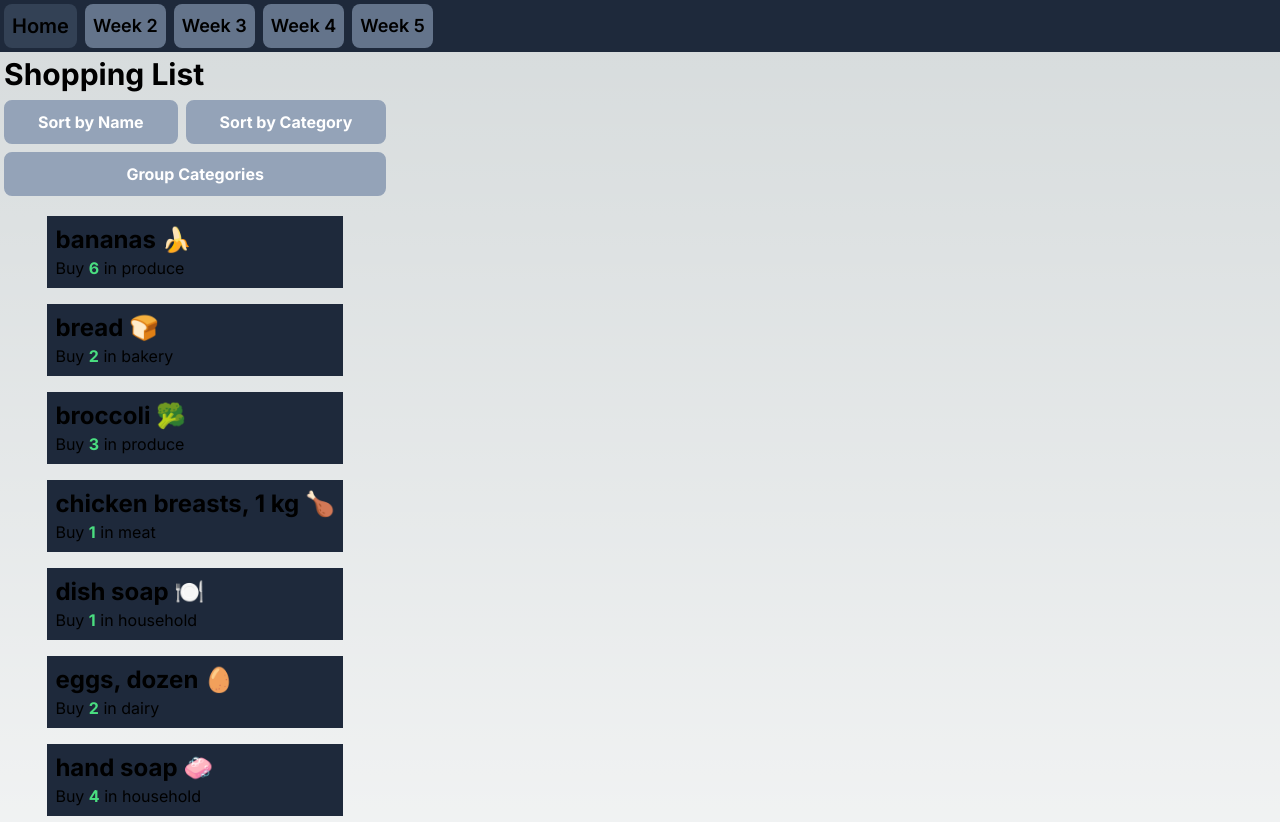
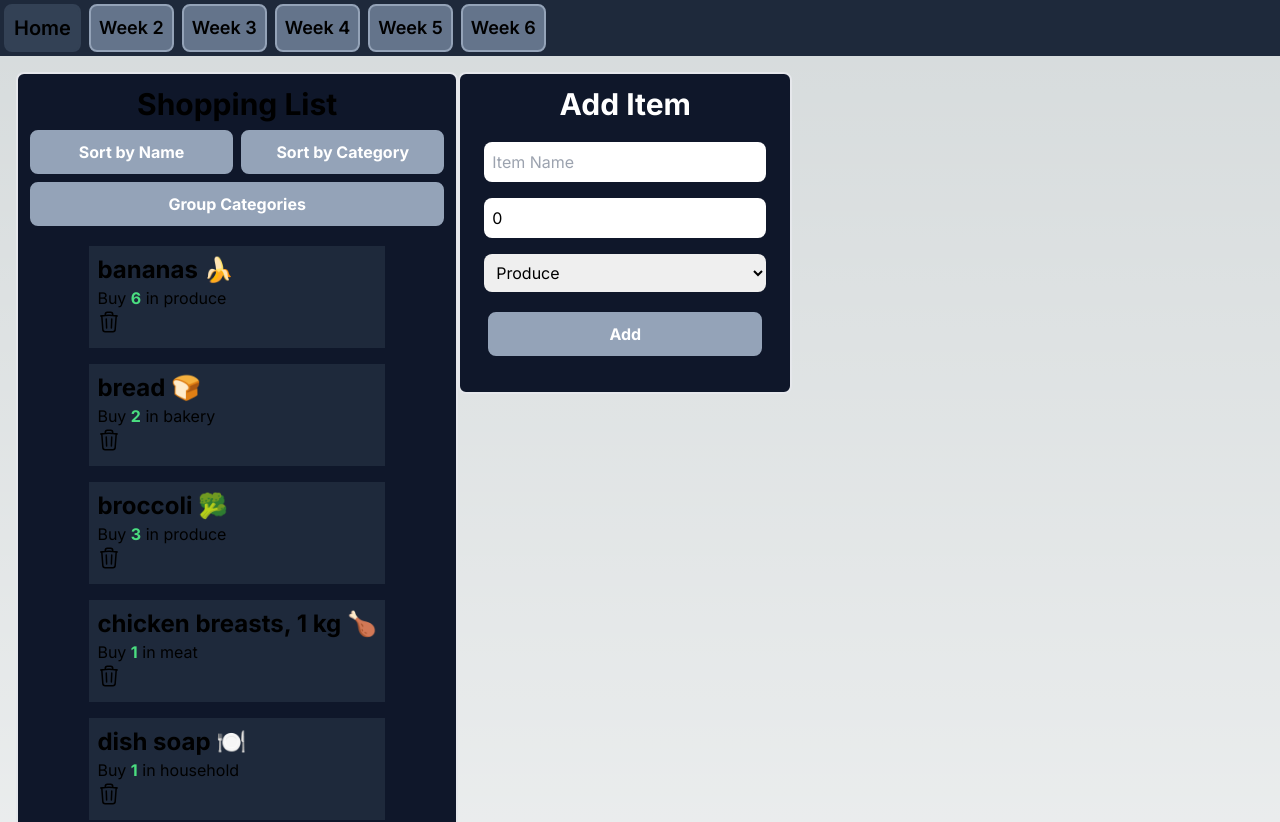
Before and after one commit to NickDimarzo/cprg306-assignments, a Next.js app: page /week-6 in a window 1280 px wide. Shown: the top 822 px of the page. Built offline with nearby package versions, Linux system fonts and the light colour scheme.

Commit message:
finished week 6

```diff
--- a/app/nav/nav-bar.js
+++ b/app/nav/nav-bar.js
@@ -28,16 +28,22 @@ export default function NavBar() {
         link: "week-5",
      };
 
+     const week6 = {
+        name: "Week 6",
+        link: "week-6",
+     };
+
     return (
         <nav className=" bg-slate-800">
             <ul className="flex ">
-                <li className="bg-slate-700 m-1 p-2 text-xl font-semibold rounded-lg">
+                <li className="bg-slate-700 m-1 p-2 text-xl font-semibold rounded-lg border-2 border-slate-700  hover:border-green-500 hover:text-green-500">
                     <Link href="/">Home</Link>
                 </li>
                 <NavItem {...week2} />
                 <NavItem {...week3} />
                 <NavItem {...week4} />
                 <NavItem {...week5} />
+                <NavItem {...week6} />
             </ul>
         </nav>
     )
--- a/app/nav/nav-item.js
+++ b/app/nav/nav-item.js
@@ -2,7 +2,7 @@ import Link from "next/link";
 
 export default function NavItem({name, link}) {
     return (
-        <li className=" bg-slate-500 m-1 p-2 text-lg font-semibold rounded-lg">
+        <li className=" bg-slate-500 m-1 p-2 text-lg font-semibold rounded-lg border-2 border-slate-400  hover:border-green-500 hover:text-green-500">
             <Link href={link}>{name}</Link>
         </li>
     );
--- a/app/week-4/new-item.js
+++ b/app/week-4/new-item.js
@@ -9,13 +9,19 @@ export default function NewItem() {
   function handleSubmit(event) {
     event.preventDefault();
     console.log({ name, quantity, category });
-    alert(`ITEM ADDED: ${name} - Quantity: ${quantity} - Category: ${category}`);
+    alert(
+      `ITEM ADDED: ${name} - Quantity: ${quantity} - Category: ${category}`
+    );
   }
 
   return (
     <form
       onSubmit={handleSubmit}
-      className="p-2 m-4 bg-slate-900 text-black max-w-sm w-full flex-row border-2 rounded-lg" >
+      className="p-2 m-4 bg-slate-900 text-black max-w-sm w-full flex-row border-2 rounded-lg"
+    >
+      <div className="flex justify-center">
+        <h1 className="font-bold text-3xl m-1">Add Item</h1>
+      </div>
       <div className="m-4">
         <input
           type="text"
@@ -37,7 +43,7 @@ export default function NewItem() {
         <select
           value={category}
           onChange={(event) => setCategory(event.target.value)}
-            className=" w-full p-2 rounded-lg"
+          className=" w-full p-2 rounded-lg"
         >
           <option value="Produce">Produce</option>
           <option value="Dairy">Dairy</option>
@@ -53,7 +59,11 @@ export default function NewItem() {
         </select>
       </div>
       <div className="m-4 mb-6 flex justify-center">
-        <button type="submit" onClick={handleSubmit} className=" bg-slate-400 px-10 py-2 rounded-lg text-white border-2 border-slate-400 hover:border-green-500 hover:text-green-500 ">
+        <button
+          type="submit"
+          onClick={handleSubmit}
+          className=" bg-slate-400 px-10 py-2 rounded-lg text-white border-2 border-slate-400 hover:border-green-500 hover:text-green-500 "
+        >
           Add
         </button>
       </div>
--- a/app/week-6/item-list.js
+++ b/app/week-6/item-list.js
@@ -1,10 +1,8 @@
 "use client";
 import Item from "./item";
-import items from "./items.json";
 import { useState } from "react";
 
-export default function ItemList() {
-
+export default function ItemList({items, onDelete}) {
   //state to keep track of the sortBy value
   const [sortBy, setSortBy] = useState("name");
 
@@ -37,11 +35,10 @@ export default function ItemList() {
     if (sortBy === "name" || sortBy === "category") {
       return items.map((item) => (
         <li key={item.id}>
-          <Item {...item} />
+          <Item {...item} onDelete={onDelete} />
         </li>
       ));
-    }
-    else {
+    } else {
       return categories.map((category) => (
         <li key={category}>
           <h2 className="font-bold text-2xl m-1">
@@ -50,7 +47,7 @@ export default function ItemList() {
           {items
             .filter((item) => item.category === category)
             .map((item) => (
-              <Item key={item.id} {...item} />
+              <Item key={item.id} {...item} onDelete={onDelete} />
             ))}
         </li>
       ));
@@ -58,24 +55,26 @@ export default function ItemList() {
   }
 
   return (
-    <div>
-      <h1 className="font-bold text-3xl m-1">Shopping List</h1>
+    <div className="p-2 m-4 bg-slate-900 w-full flex-row border-2 rounded-lg ">
+      <div className="flex justify-center">
+        <h1 className="font-bold text-3xl m-1">Shopping List</h1>
+      </div>
       <div className="flex">
         <button
           onClick={() => setSortBy("name")}
-          className="bg-slate-400 px-8 py-2 rounded-lg text-white border-2 border-slate-400 hover:border-green-500 hover:text-green-500 m-1 font-bold"
+          className="bg-slate-400 px-8 py-2 rounded-lg text-white border-2 border-slate-400 hover:border-green-500 hover:text-green-500 m-1 font-bold w-full"
         >
           Sort by Name
         </button>
         <button
           onClick={() => setSortBy("category")}
-          className="bg-slate-400 px-8 py-2 rounded-lg text-white border-2 border-slate-400 hover:border-green-500 hover:text-green-500 m-1 font-bold"
+          className="bg-slate-400 px-8 py-2 rounded-lg text-white border-2 border-slate-400 hover:border-green-500 hover:text-green-500 m-1 font-bold w-full"
         >
           Sort by Category
         </button>
       </div>
       <div className="flex">
-      <button
+        <button
           onClick={() => setSortBy("grouped")}
           className="bg-slate-400 py-2 rounded-lg text-white border-2 border-slate-400 hover:border-green-500 hover:text-green-500 w-full m-1 font-bold"
         >
--- a/app/week-6/item.js
+++ b/app/week-6/item.js
@@ -1,8 +1,29 @@
-export default function Item({name, quantity, category}) {
-    return (
-        <div className = "p-2 m-4 bg-slate-800 max-w-sm" >
-            <h2 className = "font-bold text-2xl">{name}</h2>
-            <p>Buy <span className="font-bold text-green-400">{quantity}</span> in {category}</p>
-        </div>
-    );
+export default function Item({ id, name, quantity, category, onDelete }) {
+  return (
+    <div className="p-2 m-4 bg-slate-800 max-w-sm">
+      <h2 className="font-bold text-2xl">{name}</h2>
+      <p>
+        Buy <span className="font-bold text-green-400">{quantity}</span> in{" "}
+        {category}
+      </p>
+      <button onClick={() => onDelete(id)} type="button"
+        className="hover:text-red-500"
+      >
+        <svg
+          xmlns="http://www.w3.org/2000/svg"
+          fill="none"
+          viewBox="0 0 24 24"
+          strokeWidth={1.5}
+          stroke="currentColor"
+          className="w-6 h-6"
+        >
+          <path
+            strokeLinecap="round"
+            strokeLinejoin="round"
+            d="m14.74 9-.346 9m-4.788 0L9.26 9m9.968-3.21c.342.052.682.107 1.022.166m-1.022-.165L18.16 19.673a2.25 2.25 0 0 1-2.244 2.077H8.084a2.25 2.25 0 0 1-2.244-2.077L4.772 5.79m14.456 0a48.108 48.108 0 0 0-3.478-.397m-12 .562c.34-.059.68-.114 1.022-.165m0 0a48.11 48.11 0 0 1 3.478-.397m7.5 0v-.916c0-1.18-.91-2.164-2.09-2.201a51.964 51.964 0 0 0-3.32 0c-1.18.037-2.09 1.022-2.09 2.201v.916m7.5 0a48.667 48.667 0 0 0-7.5 0"
+          />
+        </svg>
+      </button>
+    </div>
+  );
 }
--- a/app/week-6/new-item.js
+++ b/app/week-6/new-item.js
@@ -1,21 +1,39 @@
 "use client";
 import { useState } from "react";
 
-export default function NewItem() {
+export default function NewItem({onAddItem}) {
   const [name, setName] = useState("");
   const [quantity, setQuantity] = useState(0);
-  const [category, setCategory] = useState("Produce");
+  const [category, setCategory] = useState("produce");
 
   function handleSubmit(event) {
     event.preventDefault();
-    console.log({ name, quantity, category });
-    alert(`ITEM ADDED: ${name} - Quantity: ${quantity} - Category: ${category}`);
+    const newId = generateId(18);
+    const newitem = {id: newId, name, quantity, category};
+    onAddItem(newitem);
+    alert(
+      `ITEM ADDED: ${name} - Quantity: ${quantity} - Category: ${category}`
+    );
   }
+
+  function generateId(length) {
+    let result = '';
+    const characters = 'ABCDEFGHIJKLMNOPQRSTUVWXYZabcdefghijklmnopqrstuvwxyz0123456789';
+    const charactersLength = characters.length;
+    for (let i = 0; i < length; i++) {
+        result += characters.charAt(Math.floor(Math.random() * charactersLength));
+    }
+    return result;
+}
 
   return (
     <form
       onSubmit={handleSubmit}
-      className="p-2 m-4 bg-slate-900 text-black max-w-sm w-full flex-row border-2 rounded-lg" >
+      className="p-2 m-4 bg-slate-900 text-black max-w-sm w-full flex-row border-2 rounded-lg"
+    >
+      <div className="flex justify-center">
+        <h1 className="font-bold text-3xl m-1 text-white">Add Item</h1>
+      </div>
       <div className="m-4">
         <input
           type="text"
@@ -37,23 +55,27 @@ export default function NewItem() {
         <select
           value={category}
           onChange={(event) => setCategory(event.target.value)}
-            className=" w-full p-2 rounded-lg"
+          className=" w-full p-2 rounded-lg"
         >
-          <option value="Produce">Produce</option>
-          <option value="Dairy">Dairy</option>
-          <option value="Bakery">Bakery</option>
-          <option value="Meat">Meat</option>
-          <option value="Frozen Foods">Frozen Foods</option>
-          <option value="Canned Goods">Canned Goods</option>
-          <option value="Dry Goods">Dry Goods</option>
-          <option value="Beverages">Beverages</option>
-          <option value="Snacks">Snacks</option>
-          <option value="Household">Household</option>
-          <option value="Other">Other</option>
+          <option value="produce">Produce</option>
+          <option value="dairy">Dairy</option>
+          <option value="bakery">Bakery</option>
+          <option value="meat">Meat</option>
+          <option value="frozen foods">Frozen Foods</option>
+          <option value="canned goods">Canned Goods</option>
+          <option value="dry goods">Dry Goods</option>
+          <option value="beverages">Beverages</option>
+          <option value="snacks">Snacks</option>
+          <option value="household">Household</option>
+          <option value="other">Other</option>
         </select>
       </div>
       <div className="m-4 mb-6 flex justify-center">
-        <button type="submit" onClick={handleSubmit} className=" bg-slate-400 px-10 py-2 rounded-lg text-white border-2 border-slate-400 hover:border-green-500 hover:text-green-500 ">
+        <button
+          type="submit"
+          onClick={handleSubmit}
+          className="bg-slate-400 px-8 py-2 rounded-lg text-white border-2 border-slate-400 hover:border-green-500 hover:text-green-500 m-1 font-bold w-full"
+        >
           Add
         </button>
       </div>
--- a/app/week-6/page.js
+++ b/app/week-6/page.js
@@ -1,14 +1,34 @@
+"use client";
+
+import NavBar from "../nav/nav-bar";
 import ItemList from "./item-list";
-import NavBar from "../nav/nav-bar";
+import NewItem from "./new-item";
+import items from "./items.json";
+import { useState } from "react";
 
 export default function Page() {
+  const [itemList, setItems] = useState(items);
+
+  const addItem = (item) => {
+    setItems([...itemList, item]);
+  }
+
+  const deleteItem = (id) => {
+    setItems(itemList.filter((item) => item.id !== id));
+    alert( `ITEM DELETED: ${itemList.find((item) => item.id === id).name}`);
+  }
   return (
     <body>
       <header>
         <NavBar />
       </header>
       <main className="flex w-full">
-          <ItemList />
+        <div>
+          <ItemList items={itemList} onDelete={deleteItem} />
+        </div>
+        <div>
+          <NewItem onAddItem={addItem} />
+        </div>
       </main>
     </body>
   );
```
Lines whose indentation alone changed are shown as unchanged.
